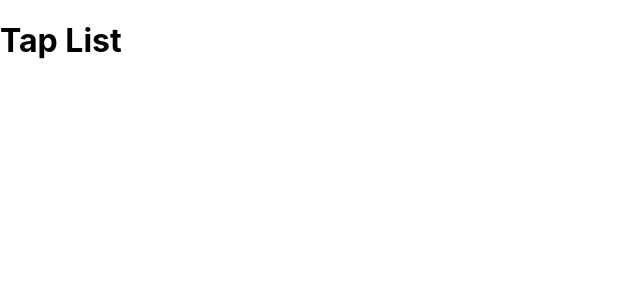
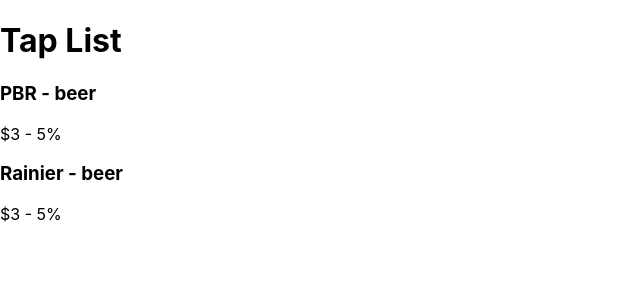
Before and after one commit to m-wright92/tap-room, a React (Create React App) app: page / in a window 1280 px wide. Shown: the top 300 px of the page, without its empty margins (0-640 px from the left). Built offline with nearby package versions, Linux system fonts and the light colour scheme.

Commit message:
set keg propTypes

```diff
--- a/public/index.html
+++ b/public/index.html
@@ -24,7 +24,7 @@
       work correctly both with client-side routing and a non-root public URL.
       Learn how to configure a non-root public URL by running `npm run build`.
     -->
-    <title>React App</title>
+    <title>Keg Town</title>
   </head>
   <body>
     <noscript>You need to enable JavaScript to run this app.</noscript>
--- a/src/App.js
+++ b/src/App.js
@@ -1,13 +1,14 @@
 // import './App.css';
 import React from "react";
 import Header from "./components/Header";
+import KegList from "./components/KegList";
 
 function App() {
   return (
-    <div className="App">
+    <React.Fragment>
       <Header />
-      {/* <KegController /> */}
-    </div>
+      <KegList />
+    </React.Fragment>
   );
 }
 
--- a/src/components/Keg.jsx
+++ b/src/components/Keg.jsx
@@ -1,9 +1,20 @@
 import React from 'react'
+import PropTypes from 'prop-types'
 
-function Keg() {
+function Keg(props) {
   return (
-    <div>Keg</div>
+    <React.Fragment>
+      <h3>{props.brand} - {props.name}</h3>
+      <p>{props.price} - {props.alcoholContent}</p>
+    </React.Fragment>
   )
 }
 
+Keg.propTypes = {
+  brand: PropTypes.string.isRequired,
+  name: PropTypes.string.isRequired,
+  price: PropTypes.string.isRequired,
+  alcoholContent: PropTypes.string.isRequired
+};
+
 export default Keg
--- a/src/components/KegList.jsx
+++ b/src/components/KegList.jsx
@@ -1,8 +1,21 @@
 import React from 'react'
+import Keg from './Keg';
 
 function KegList() {
   return (
-    <div>KegList</div>
+    <React.Fragment>
+      <Keg
+        name="beer"
+        brand="PBR"
+        price="$3"
+        alcoholContent="5%"/>
+      <Keg
+        name="beer"
+        brand="Rainier"
+        price="$3"
+        alcoholContent="5%"/>
+    </React.Fragment>
+
   )
 }
 
```
